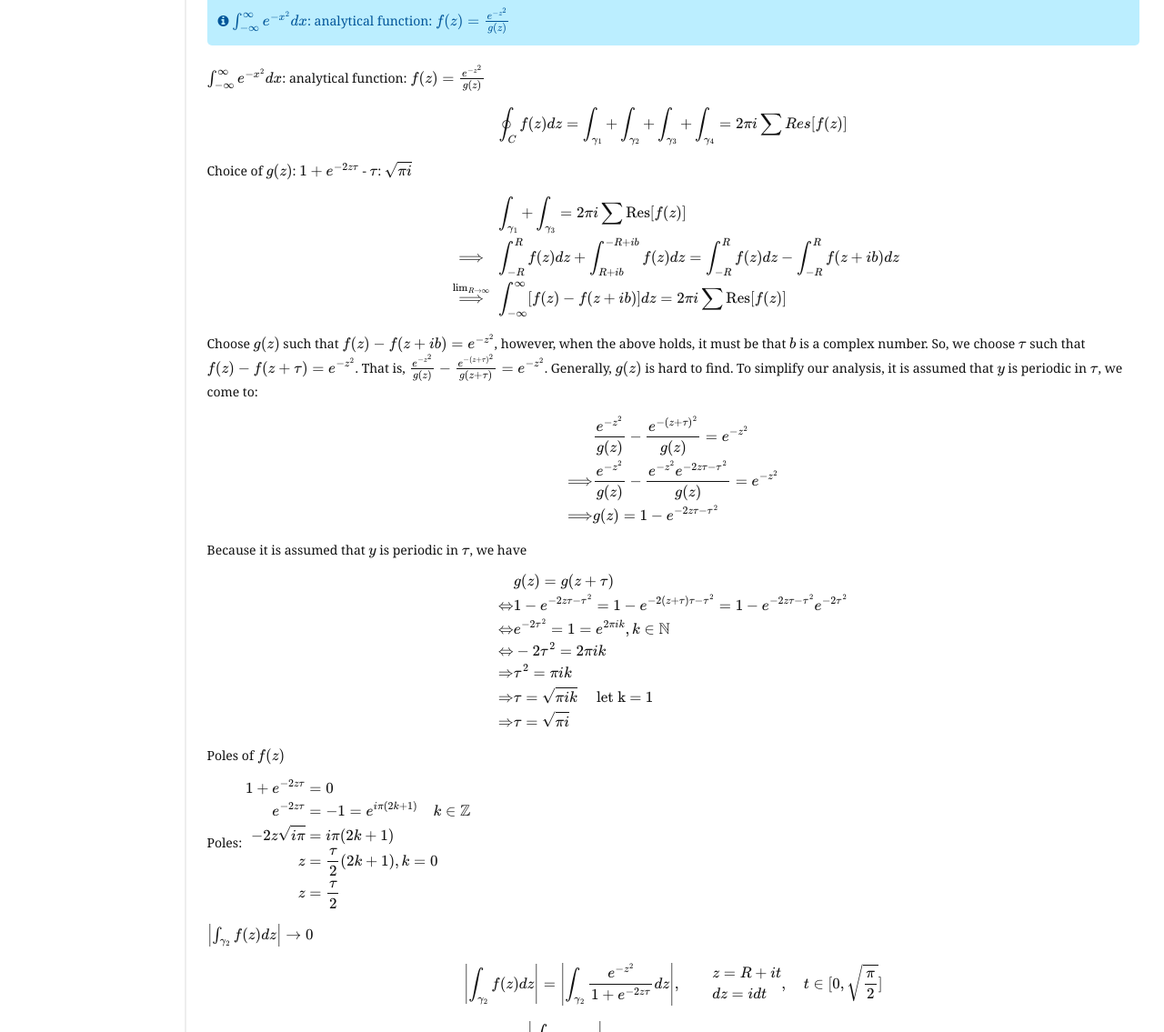
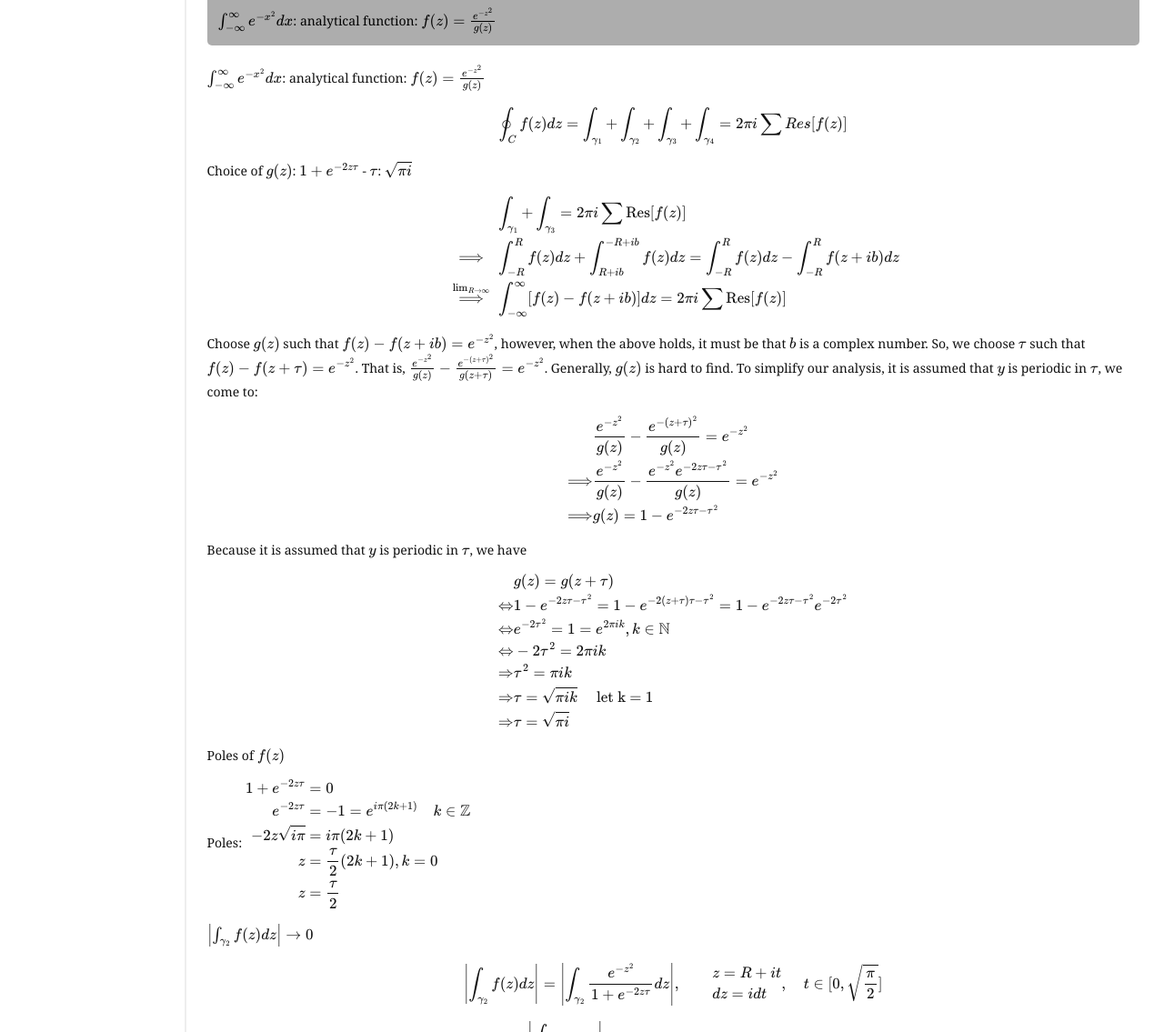
Before and after one commit to BenEcon/benecon.github.io, a Jekyll site: the page built from _posts/2022-12-03-countour-integration.md, in a window 1280 px wide and 1400 px high, scrolled down 260 px. Shown: the part 265-1400 px from the top of the window at 91% size. Built offline with Jekyll 4.4.1, drawn with Linux system fonts in a browser that asks for light colours; nearby versions of some CDN libraries; formulas are drawn with MathJax 3.

Commit message:
Update 2 files
Update _layouts/default.html
Update _posts/2022-12-03-countour-integration.md

```diff
--- a/_layouts/default.html
+++ b/_layouts/default.html
@@ -2,7 +2,7 @@
 
 <style type="text/css">
     @import url('//maxcdn.bootstrapcdn.com/font-awesome/4.2.0/css/font-awesome.min.css');
-
+    .content-msg,
     .info-msg,
     .success-msg,
     .warning-msg,
@@ -13,6 +13,10 @@
       border-radius: 5px 5px 5px 5px;
       border: 2px solid transparent;
       border-color: transparent;
+    }
+    .content-msg {
+      color: rgb(0, 0, 0);
+      background-color: rgb(173, 173, 173);
     }
     .info-msg {
       color: #059;
--- a/_posts/2022-12-03-countour-integration.md
+++ b/_posts/2022-12-03-countour-integration.md
@@ -8,8 +8,7 @@ use_math: true
 
 ![Countour_Integration](/assets/Countour_Integration.pdf)
 
-<div class="info-msg">
-	<i class="fa fa-info-circle"></i>
+<div class="content-msg">
 	$\int_{-\infty}^{\infty} e^{-x^{2}} d x$: analytical function: $f(z)=\frac{e^{-z^{2}}}{g(z)}$
 </div>
 
```
